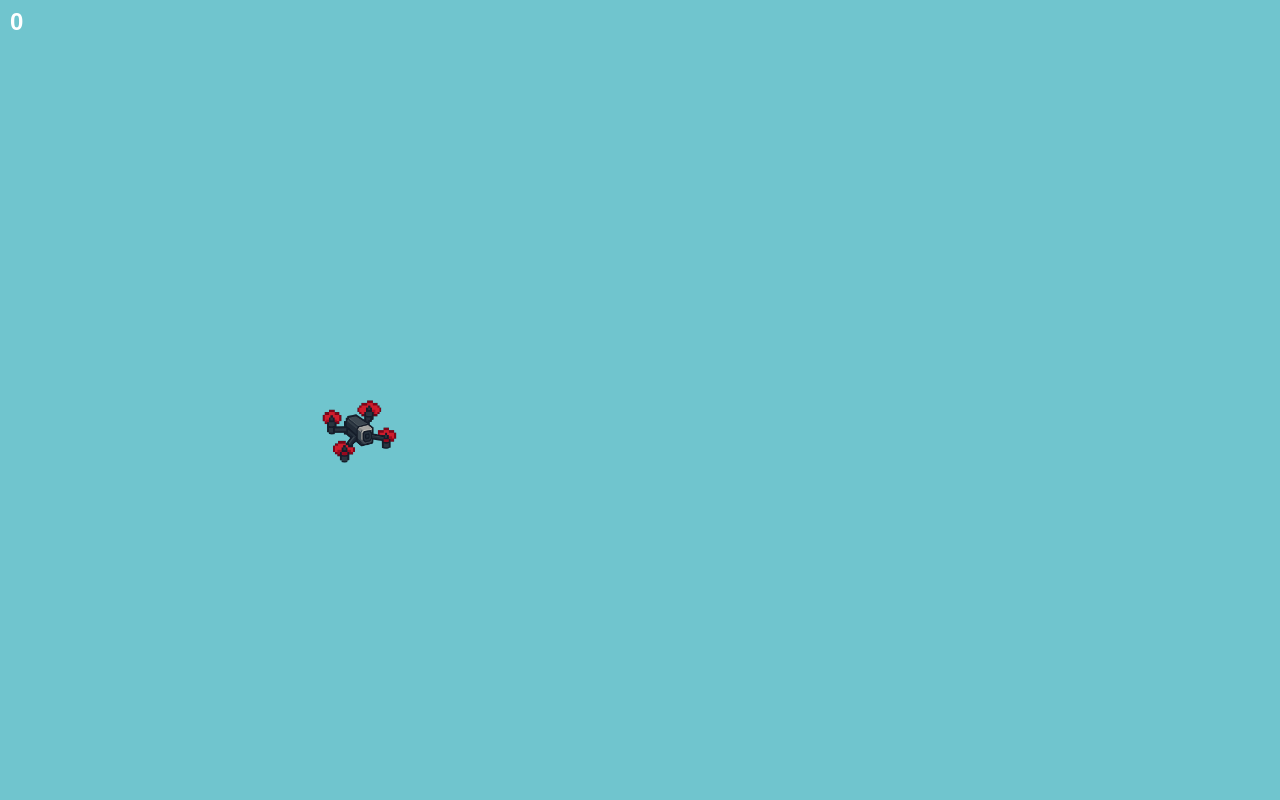
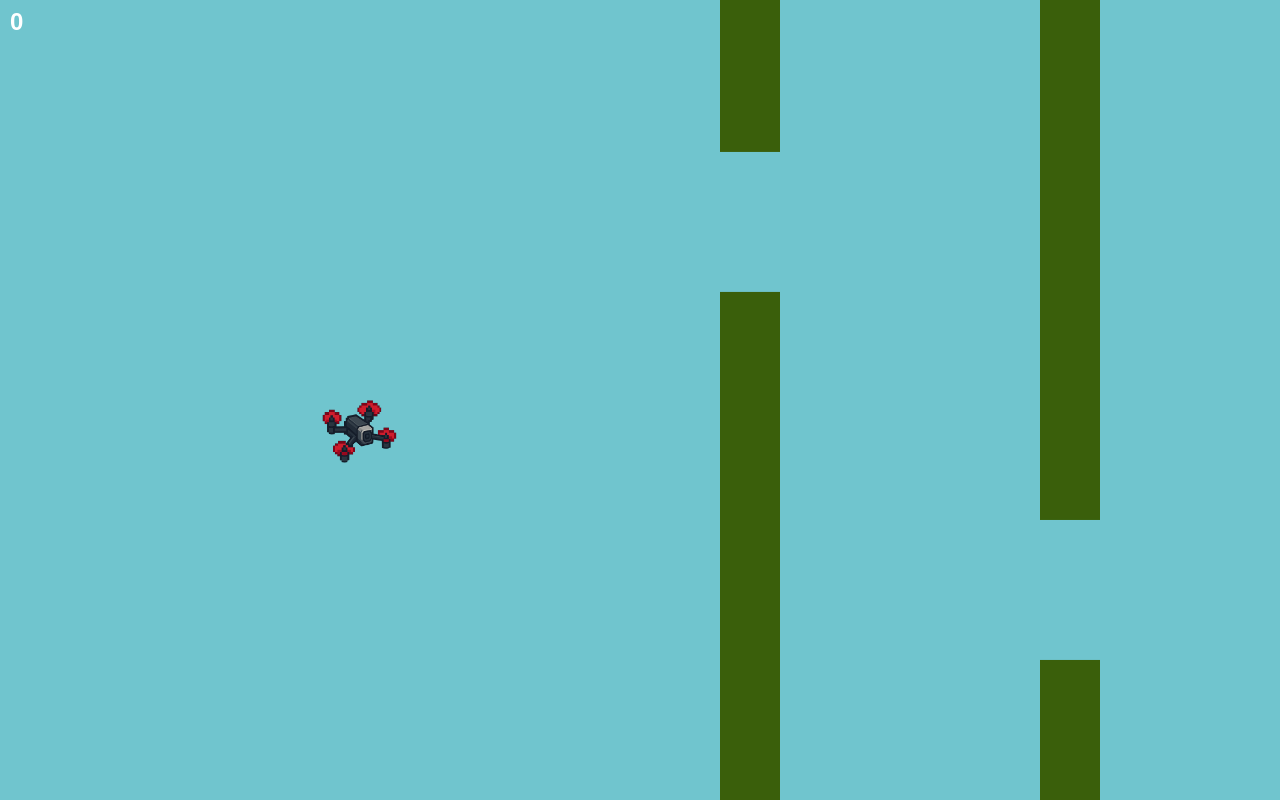
Before and after one commit to seutje/flappy-drone, a website: page index.html in a window 1280 px wide. Drawn offline with Linux system fonts and the light colour scheme.

Commit message:
Add initial pipe on game start (#12)
* Spawn initial pipe near drone on start

* Show pipe on initial load

* Populate pipes across screen at load

* Avoid redrawing pipes on first start

```diff
--- a/index.html
+++ b/index.html
@@ -49,6 +49,7 @@
   const GAP = 140; // vertical gap between obstacles
   const PIPE_WIDTH = 60;
   const PIPE_INTERVAL = 1600; // ms
+  const PIPE_SPEED = 0.2; // px per ms
 
   // --- Audio Setup ---
   const AudioContext = window.AudioContext || window.webkitAudioContext;
@@ -191,8 +192,15 @@
   let frame = 0;
   let frameTime = 0;
 
+  let startedOnce = false;
+
   function start() {
-    pipes = [];
+    if (startedOnce) {
+      pipes = [];
+      // Repopulate pipes on restart so the first is within 400px of the drone
+      populatePipes();
+    }
+    startedOnce = true;
     drone.y = canvas.height/2;
     drone.vy = 0;
     lastPipeTime = performance.now();
@@ -228,10 +236,21 @@
 
   canvas.addEventListener('pointerdown', handleInput);
 
-  function addPipe() {
+  function addPipe(x = canvas.width) {
     const topHeight = 50 + Math.random() * (canvas.height - GAP - 100);
-    pipes.push({ x: canvas.width, top: topHeight });
+    pipes.push({ x, top: topHeight });
   }
+
+  function populatePipes() {
+    const spacing = PIPE_INTERVAL * PIPE_SPEED;
+    let x = Math.min(drone.x + 400, canvas.width);
+    for (; x < canvas.width; x += spacing) {
+      addPipe(x);
+    }
+  }
+
+  // Populate pipes on page load so obstacles appear immediately
+  populatePipes();
 
   function update(delta) {
     if (state === 'intro') return;
@@ -257,7 +276,7 @@
 
       for (let i = pipes.length - 1; i >= 0; i--) {
         const p = pipes[i];
-        p.x -= delta * 0.2; // pipe speed
+        p.x -= delta * PIPE_SPEED; // pipe speed
         if (p.x < hitbox.x + hitbox.width && p.x + PIPE_WIDTH > hitbox.x) {
           if (hitbox.y < p.top || hitbox.y + hitbox.height > p.top + GAP) {
             reset();
```
